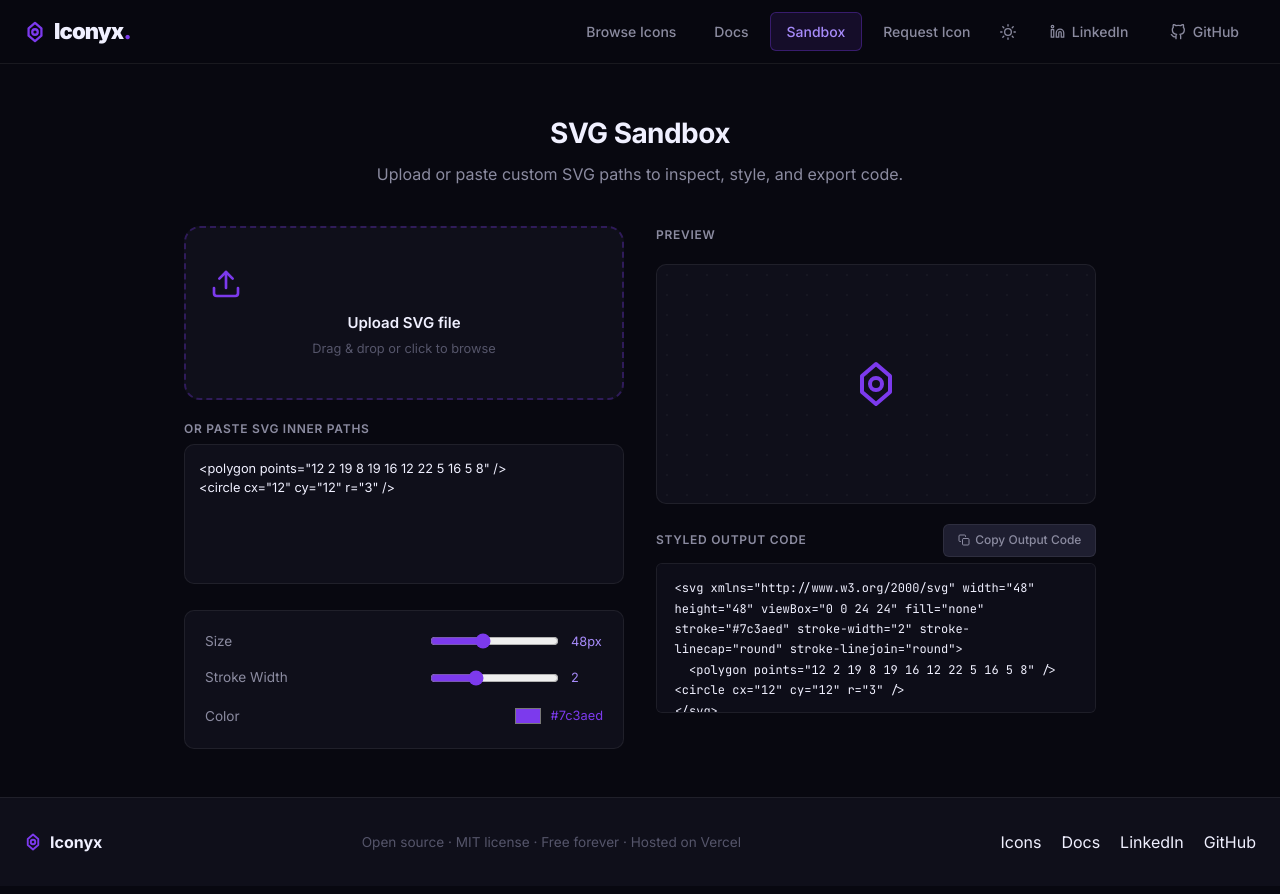
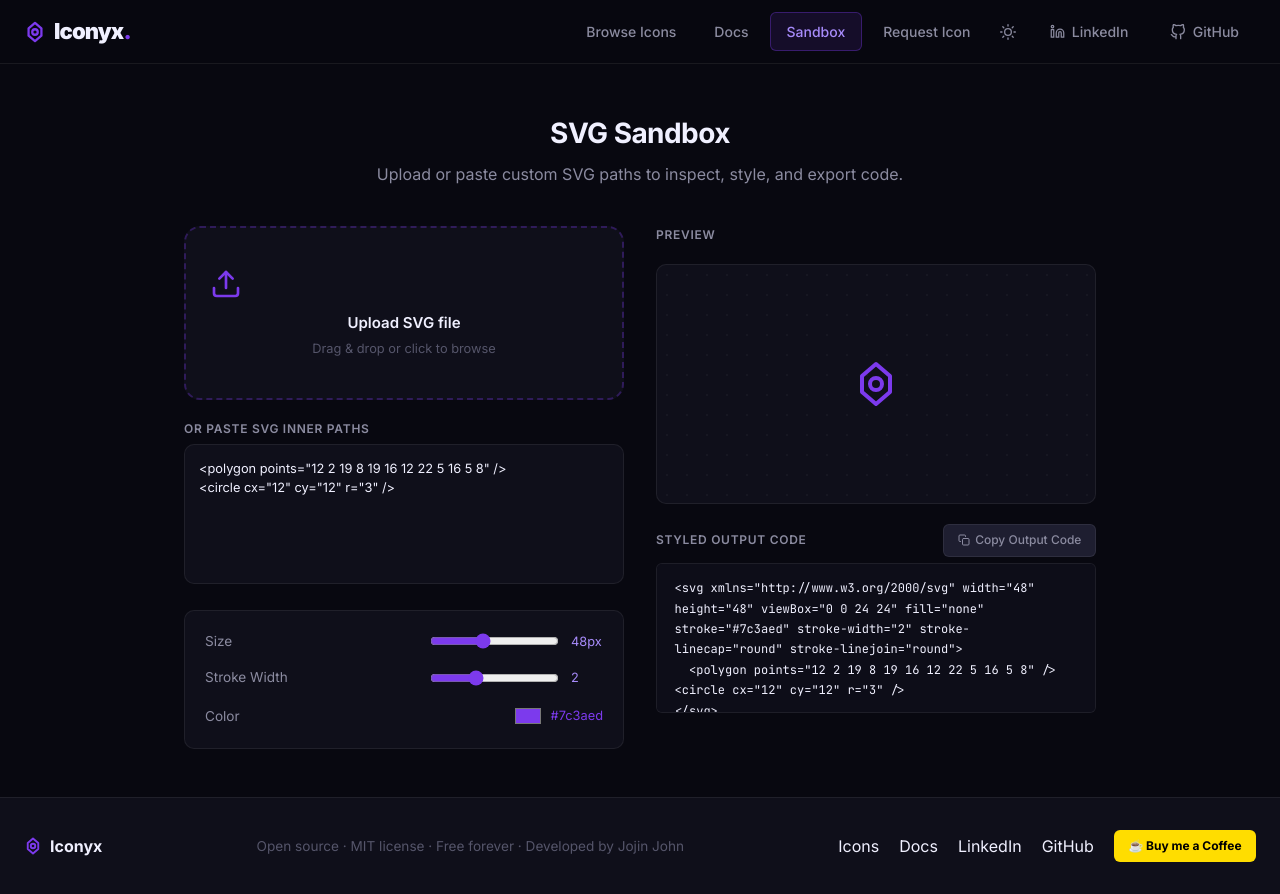
Before and after one commit to jojin1709/iconyx, a Next.js app: page /sandbox in a window 1280 px wide. Built offline with nearby package versions, Linux system fonts and the light colour scheme.

Commit message:
feat: add Buy Me a Coffee widget, footer button, and README donation badge

```diff
--- a/src/app/layout.tsx
+++ b/src/app/layout.tsx
@@ -69,6 +69,19 @@ export default function RootLayout({
           type="application/ld+json"
           dangerouslySetInnerHTML={{ __html: JSON.stringify(jsonLd) }}
         />
+        <script
+          data-name="BMC-Widget"
+          data-cfasync="false"
+          src="https://cdnjs.buymeacoffee.com/1.0.0/widget.prod.min.js"
+          data-id="jojin1709"
+          data-description="Support me on Buy me a coffee!"
+          data-message=""
+          data-color="#7c3aed"
+          data-position="Right"
+          data-x_margin="18"
+          data-y_margin="18"
+          async
+        />
       </head>
       <body>
         <ThemeProvider>
--- a/src/components/Footer.tsx
+++ b/src/components/Footer.tsx
@@ -22,21 +22,44 @@ export default function Footer() {
           Iconyx
         </div>
         <p style={{ fontSize: '0.85rem', color: 'var(--text-muted)' }}>
-          Open source · MIT license · Free forever · Hosted on Vercel
+          Open source · MIT license · Free forever · Developed by Jojin John
         </p>
-        <div style={{ display: 'flex', gap: '1.25rem' }}>
+
+        <div style={{ display: 'flex', alignItems: 'center', gap: '1.25rem', flexWrap: 'wrap' }}>
           {[
             { href: '/icons', label: 'Icons' },
             { href: '/docs', label: 'Docs' },
             { href: 'https://www.linkedin.com/in/jojin-john-74386b34a/', label: 'LinkedIn' },
             { href: 'https://github.com/jojin1709/iconyx', label: 'GitHub' },
           ].map(link => (
-            <a key={link.label} href={link.href} className="footer-link">
+            <a key={link.label} href={link.href} target={link.href.startsWith('http') ? '_blank' : undefined} rel="noopener noreferrer" className="footer-link">
               {link.label}
             </a>
           ))}
+
+          {/* Buy me a coffee button (Styling hover via className instead of JS handlers) */}
+          <a
+            href="https://www.buymeacoffee.com/jojin1709"
+            target="_blank"
+            rel="noopener noreferrer"
+            className="bmc-btn"
+            style={{
+              display: 'inline-flex', alignItems: 'center', gap: '0.4rem',
+              background: '#FFDD00', color: '#000000', fontWeight: 700,
+              fontSize: '0.75rem', padding: '0.45rem 0.9rem', borderRadius: 'var(--radius-sm)',
+              textDecoration: 'none', transition: 'var(--transition)',
+            }}
+          >
+            ☕ Buy me a Coffee
+          </a>
         </div>
       </div>
+
+      <style>{`
+        .bmc-btn:hover {
+          opacity: 0.9;
+        }
+      `}</style>
     </footer>
   );
 }
```
Also changed, not shown: 1 other file (tests, documents, lock files or other folders).
